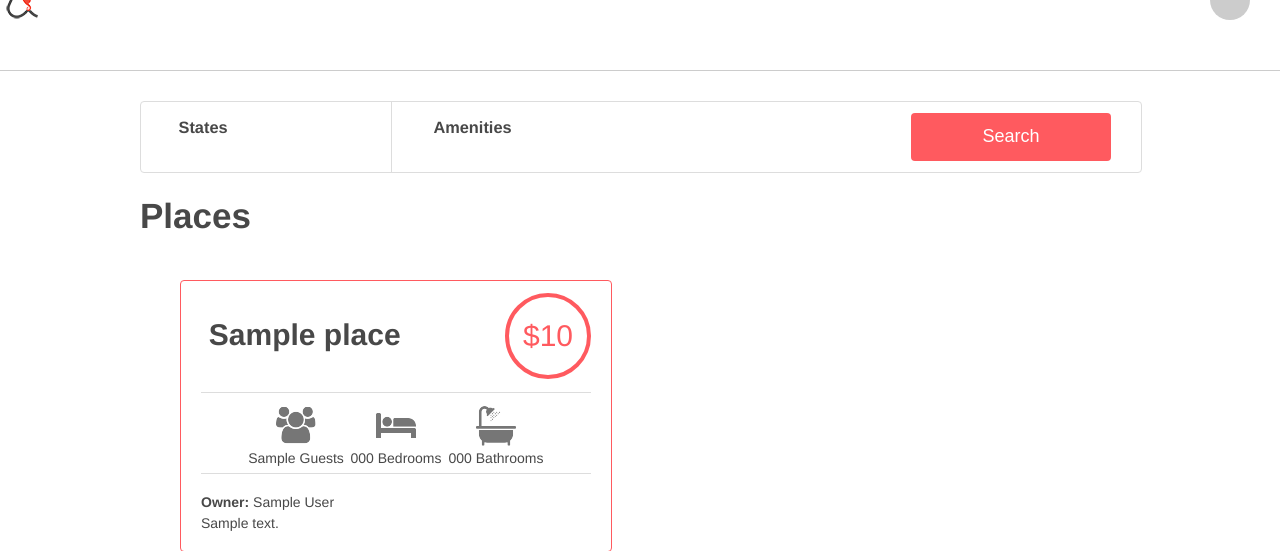
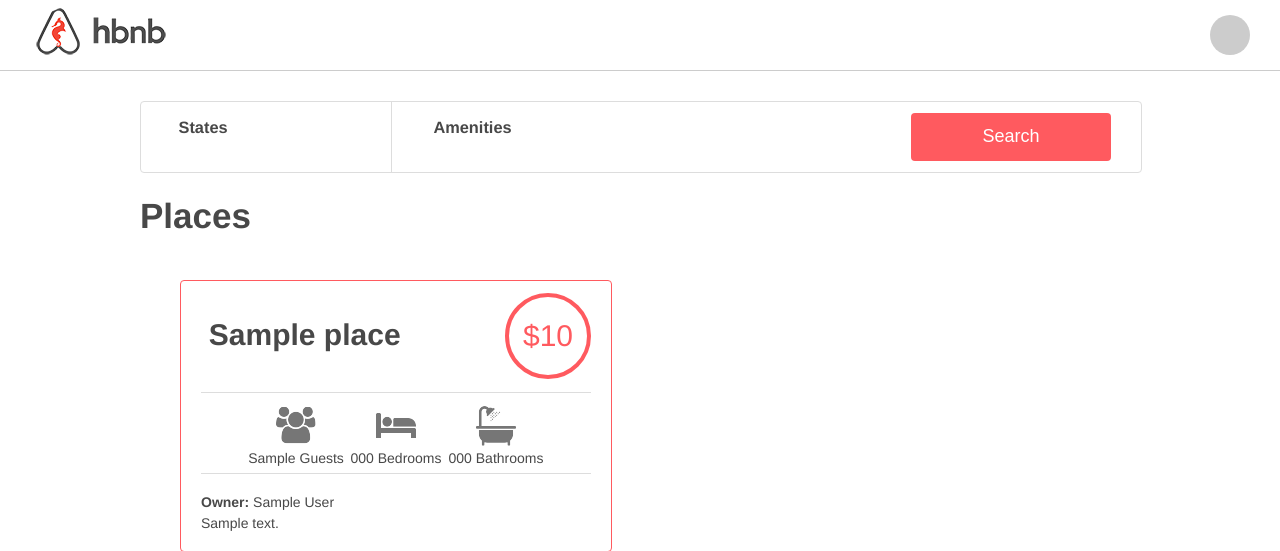
Before and after one commit to luisobregon21/AirBnB_clone_v4, a Flask app: template web_dynamic/templates/2-hbnb.html in a window 1280 px wide. Shown: the top 551 px of the page. Run offline with Flask 2, Linux system fonts and the light colour scheme; the template is opened without the code that fills it: most values are stand-ins (such as "Sample title", 1, 10 or a date in 2020); some libraries are stand-ins or nearby versions.

Commit message:
Aligned header items

```diff
--- a/web_dynamic/static/styles/3-header.css
+++ b/web_dynamic/static/styles/3-header.css
@@ -11,7 +11,8 @@ header {
 header .logo {
 	background: url("../images/logo.png") no-repeat;
 	left: 20px;
-	height: 100%;
+	height: 98%;
+	width: 159px;
 }
 
 header .available {
@@ -23,6 +24,5 @@ header div {
 	height: 40px;
 	width: 40px;
 	border-radius: 50%;
-	margin: -55px 30px 15px 0;
-	float: right;
+	margin: 30px;
 }
```
